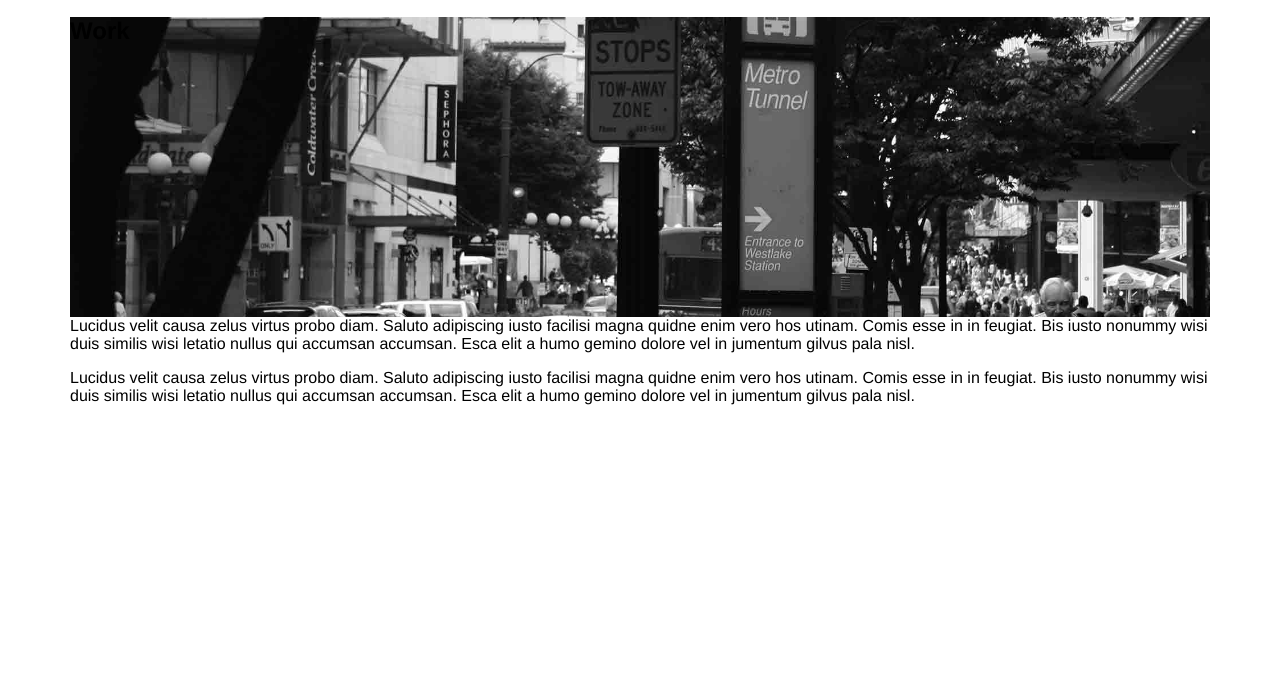
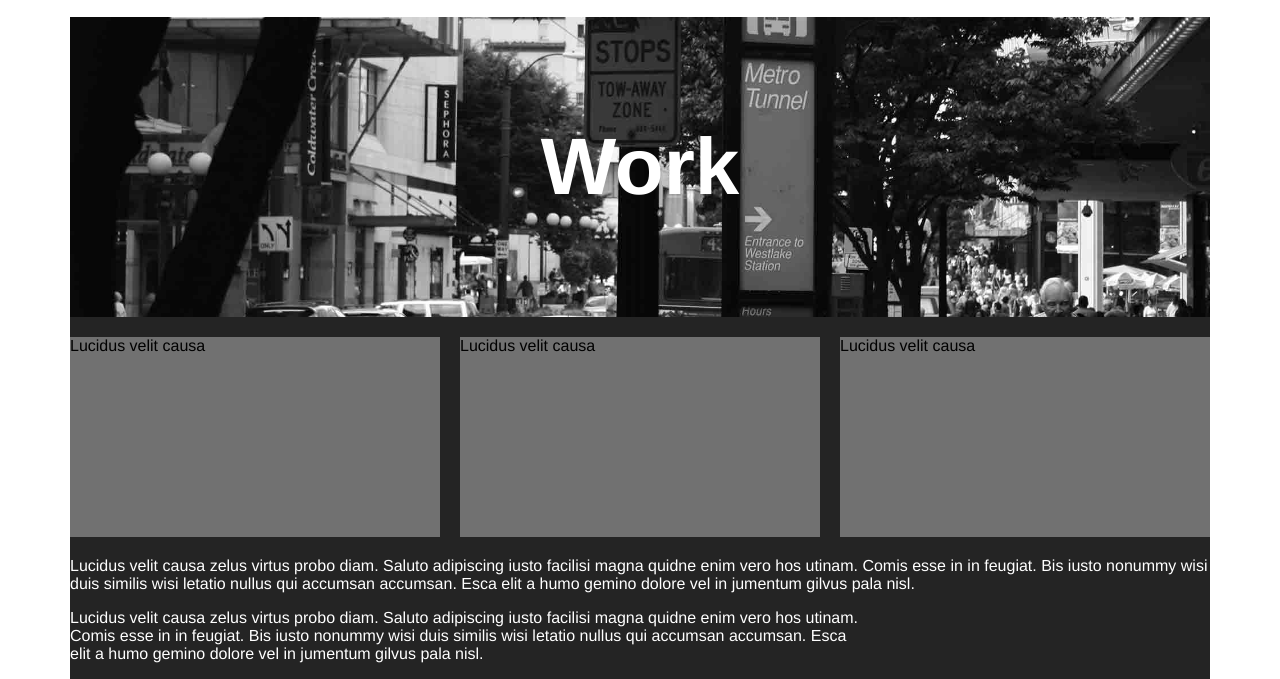
Before and after one commit to Linz0saur/HarrisArt336Demo4-10.21.14, a plain HTML site: page index.html in a window 1280 px wide. Shown: the part 262-941 px from the top of the page. Before the commit the page ends 800 px from the top, so only its background shows below. Drawn offline with Linux system fonts and the light colour scheme.

Commit message:
continued demo 4
10.23.14

```diff
--- a/index.html
+++ b/index.html
@@ -31,12 +31,12 @@
             <section class="work">
             <h1>Work</h1>
             </section>
-            <section class="branding"></section>
-            <section class="interactive"></section>
-            <section class="marketing"></section>
+            <section class="branding"><div class="inner">Lucidus velit causa</div></section>
+            <section class="interactive"><div class="inner">Lucidus velit causa</div></section>
+            <section class="marketing"><div class="inner">Lucidus velit causa</div></section>
         </main>
 
-        <footer role="contentinfo">
+        <footer role="contentinfo" class="group">
             <section class="contentinfo-social">
                  <p>Lucidus velit causa zelus virtus probo diam. Saluto adipiscing iusto facilisi magna quidne enim vero hos utinam. Comis esse in in feugiat. Bis iusto nonummy wisi duis similis wisi letatio nullus qui accumsan accumsan. Esca elit a humo gemino dolore vel in jumentum gilvus pala nisl.</p>
             </section>
--- a/scss/_layout.scss
+++ b/scss/_layout.scss
@@ -53,11 +53,80 @@ nav[role="navigation"]{
 .work {
     background: url('../img/seattle.jpg') no-repeat center center;
     background-size: cover;
+    line-height: 300px;
+     @media (max-width: 150px) {
+          }
     height: 300px;
+     @media (max-width: 480px) {
+     }
+    margin-top: $gutters;
+    text-align: center;
 
 }
 
+.branding, .interactive, .marketing {
+    box-sizing: border-box;
+    float: left;
+    min-height: 200px;
+    //margin: 0 $gutters;
+    width: 33.333333%;
+     @media (max-width: 768px) {
+         width: 100%;
+     }
+    //text-align: justify;
+}
+
+.inner {
+    background-color: lighten($color,30%);
+    min-height: 200px;
+}
+
+.branding {
+    padding: $gutters $gutters /2 $gutters 0;
+    @media (max-width: 768px) {
+         padding: $gutters 0 $gutters/2 0;
+
+}
+}
+    // padding: top right bottom left;
+    .interactive {
+    padding: $gutters $gutters /2 $gutters $gutters  /2;
+        @media (max-width: 768px) {
+          padding: $gutters/2 0;
+
+    }
+    }
+        // padding: top right bottom left;
+    .marketing {
+    padding: $gutters 0 $gutters $gutters /2;
+        @media (max-width: 768px) {
+            padding: $gutters/2 0 $gutters 0;
+
+    }
+    }  // padding: top right bottom left;
 //groups everything together
+
+  footer[role="contentinfo"] {
+      background-color: $color;
+      color: #fff;
+  }
+
+        .contentinfo-social, .contentinfo-about {
+            box-sizing: border-box;
+            float: left;
+        }
+
+         .contentinfo-social{
+             @media (max-width: 768px) {
+             width: 30%;
+         }
+         }
+
+        .contentinfo-about {
+            width: 70%;
+        }
+
+
 .group:after {
     clear: both;
     content: "";
--- a/scss/_module.scss
+++ b/scss/_module.scss
@@ -13,3 +13,9 @@ selectors, sticking only to class names. A module will likely
 contain a number of elements and there is likely to be a desire to
 use descendent or child selectors to target those elements.
 */
+
+.work h1 {
+    color: #fff;
+    @include fontSize(80px);
+    margin: 0;
+}
```
Also changed, not shown: css/main.css.
